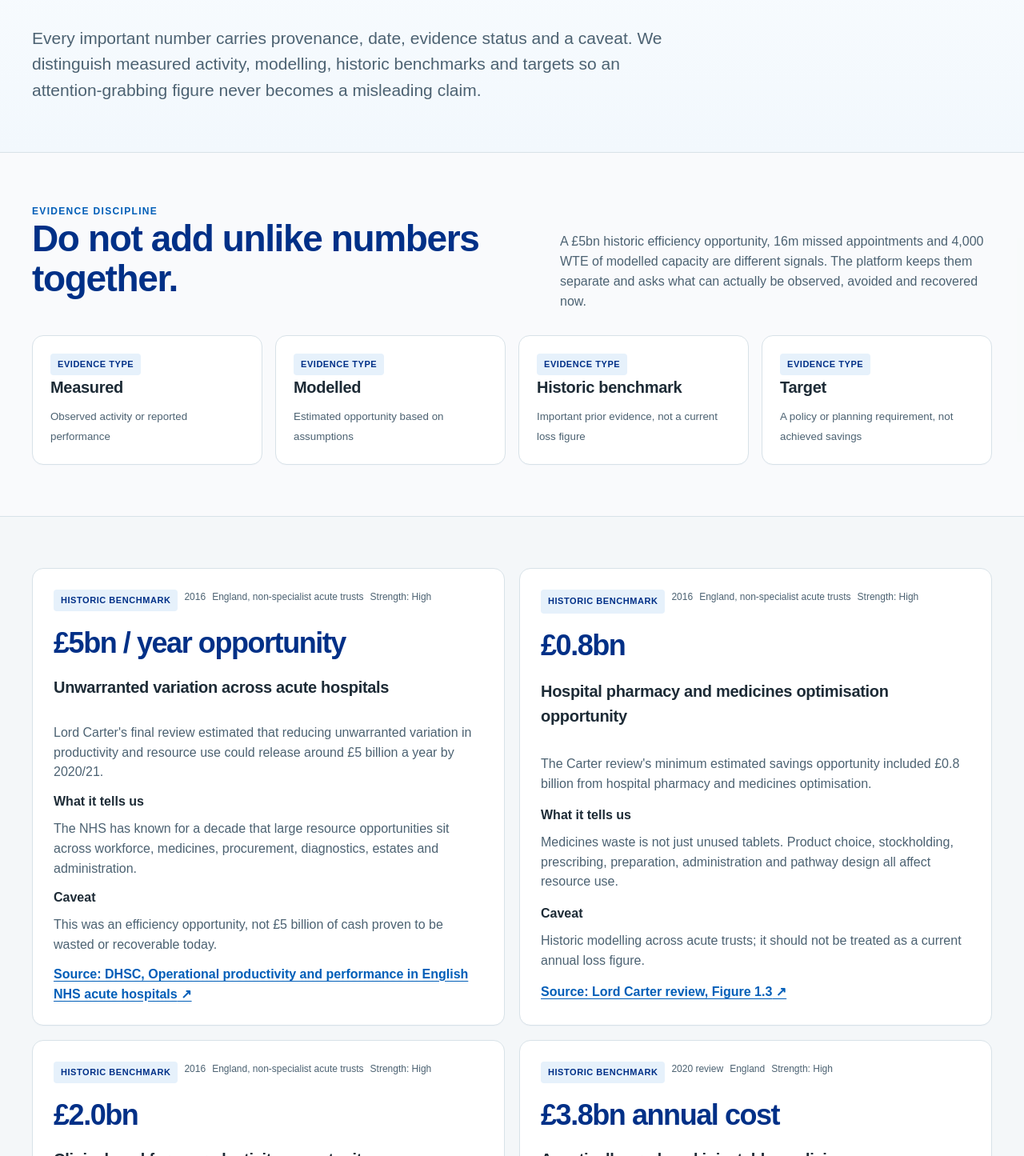
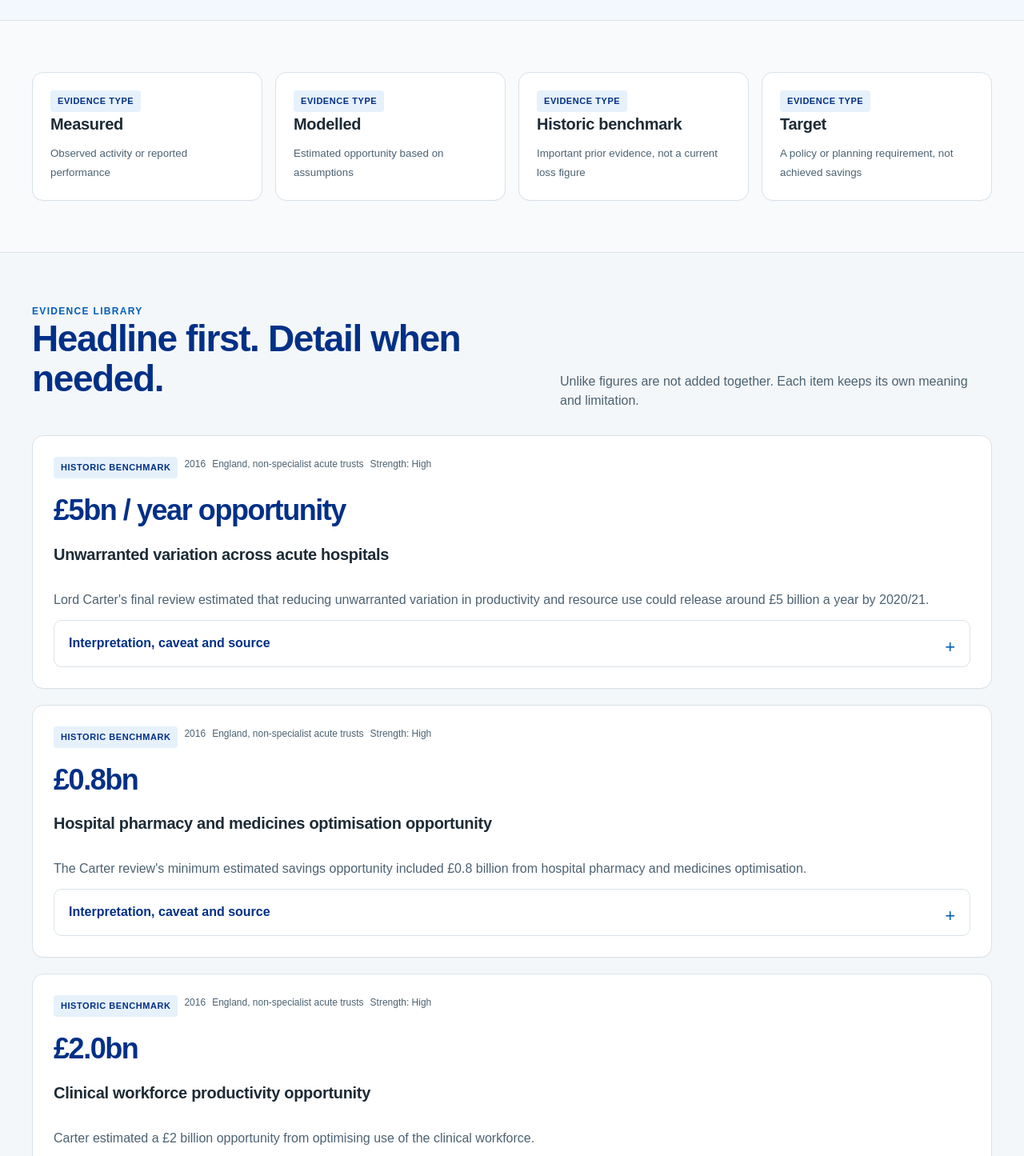
Before and after one commit to Nylon1/NHS, a Next.js app: page /evidence in a window 1280 px wide. Shown: the part 465-1910 px from the top of the page at 80% size. Built offline with nearby package versions, Linux system fonts and the light colour scheme.

Commit message:
Simplify evidence explorer with expandable detail

```diff
--- a/app/evidence/page.tsx
+++ b/app/evidence/page.tsx
@@ -9,62 +9,33 @@ export default function EvidencePage() {
       <section className="page-head">
         <div className="shell">
           <div className="eyebrow">Evidence explorer</div>
-          <h1>Past reviews identified the opportunity. Current data shows why continuous measurement still matters.</h1>
-          <p className="lede">
-            Every important number carries provenance, date, evidence status and a caveat. We distinguish measured activity, modelling, historic benchmarks and targets so an attention-grabbing figure never becomes a misleading claim.
-          </p>
+          <h1>Strong claims need visible provenance, dates and caveats.</h1>
+          <p className="lede">Every major figure is labelled so measured activity, modelling, historic benchmarks and policy targets are never presented as the same thing.</p>
+        </div>
+      </section>
+
+      <section className="section">
+        <div className="shell metric-grid">
+          {[
+            ["Measured", "Observed activity or reported performance"],
+            ["Modelled", "Estimated opportunity based on assumptions"],
+            ["Historic benchmark", "Important prior evidence, not a current loss figure"],
+            ["Target", "A policy or planning requirement, not achieved savings"]
+          ].map(([title, body]) => <div className="metric" key={title}><span className="badge">Evidence type</span><h3>{title}</h3><small>{body}</small></div>)}
         </div>
       </section>
 
       <section className="section">
         <div className="shell">
-          <div className="section-head">
-            <div>
-              <div className="eyebrow">Evidence discipline</div>
-              <h2>Do not add unlike numbers together.</h2>
-            </div>
-            <p>A £5bn historic efficiency opportunity, 16m missed appointments and 4,000 WTE of modelled capacity are different signals. The platform keeps them separate and asks what can actually be observed, avoided and recovered now.</p>
-          </div>
-          <div className="metric-grid">
-            {[
-              ["Measured", "Observed activity or reported performance"],
-              ["Modelled", "Estimated opportunity based on assumptions"],
-              ["Historic benchmark", "Important prior evidence, not a current loss figure"],
-              ["Target", "A policy or planning requirement, not achieved savings"]
-            ].map(([title, body]) => (
-              <div className="metric" key={title}>
-                <span className="badge">Evidence type</span>
-                <h3>{title}</h3>
-                <small>{body}</small>
-              </div>
-            ))}
-          </div>
-        </div>
-      </section>
-
-      <section className="section">
-        <div className="shell">
-          <div className="card-grid">
+          <div className="section-head"><div><div className="eyebrow">Evidence library</div><h2>Headline first. Detail when needed.</h2></div><p>Unlike figures are not added together. Each item keeps its own meaning and limitation.</p></div>
+          <div className="opportunity-stack">
             {allEvidence.map((item) => (
               <article className="card evidence-card" key={item.id}>
-                <div className="meta-row">
-                  <span className="badge">{item.status}</span>
-                  <span>{item.year}</span>
-                  <span>{item.geography}</span>
-                  <span>Strength: {item.strength}</span>
-                </div>
+                <div className="meta-row"><span className="badge">{item.status}</span><span>{item.year}</span><span>{item.geography}</span><span>Strength: {item.strength}</span></div>
                 <div className="evidence-value">{item.value}</div>
                 <h3>{item.title}</h3>
                 <p>{item.summary}</p>
-                <div>
-                  <strong>What it tells us</strong>
-                  <p>{item.interpretation}</p>
-                </div>
-                <div>
-                  <strong>Caveat</strong>
-                  <p>{item.caveat}</p>
-                </div>
-                <a className="source-link" href={item.sourceUrl} target="_blank" rel="noreferrer">Source: {item.sourceLabel} ↗</a>
+                <details className="reveal-panel"><summary>Interpretation, caveat and source</summary><div className="reveal-body"><p><strong>What it tells us:</strong> {item.interpretation}</p><p><strong>Caveat:</strong> {item.caveat}</p><a className="source-link" href={item.sourceUrl} target="_blank" rel="noreferrer">Source: {item.sourceLabel} ↗</a></div></details>
               </article>
             ))}
           </div>
```
